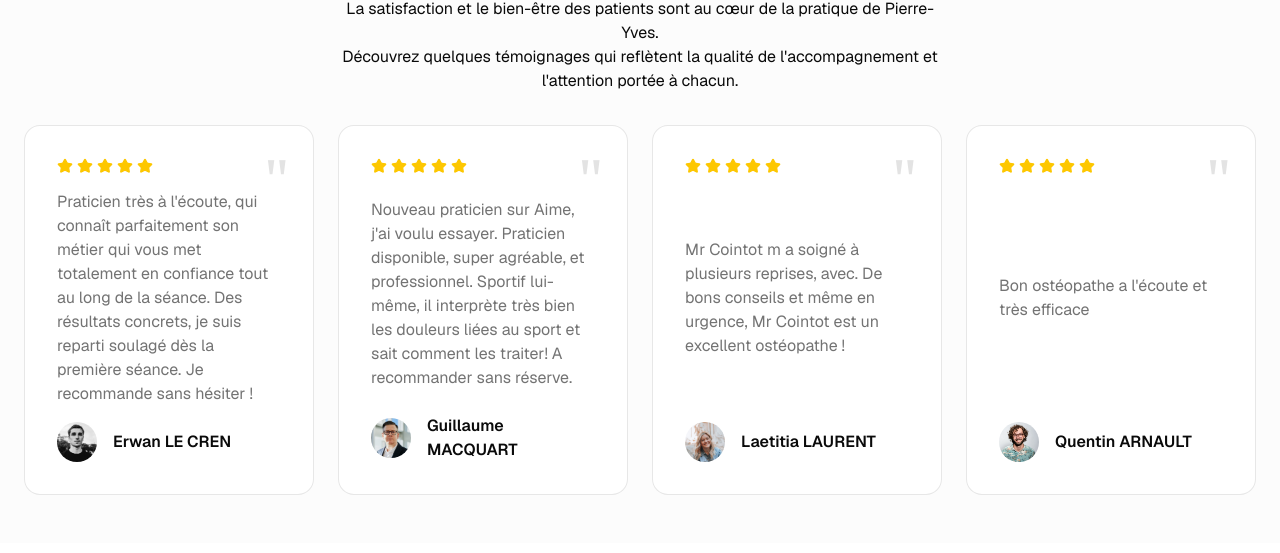
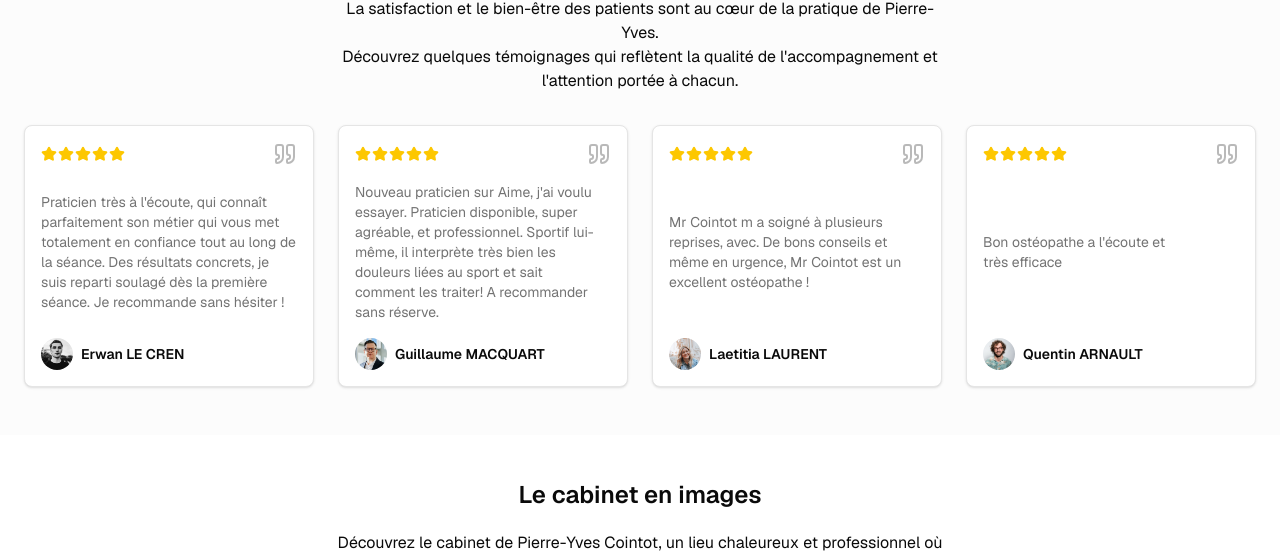
Before and after one commit to ele-cren/py-cointot, a Next.js app: page / in a window 1280 px wide. Shown: the part 3179-3732 px from the top of the page. Built offline with nearby package versions, Linux system fonts and the light colour scheme.

Commit message:
Refactor Testimonials component by removing unused Testimonial card and updating imports
- Deleted the Testimonial card component to streamline the codebase.
- Updated Testimonials component to import Testimonial from the local file instead of the deleted path.

```diff
--- /dev/null
+++ b/app/(home)/Testimonial.tsx
@@ -0,0 +1,51 @@
+import { Avatar, AvatarFallback, AvatarImage } from '@/src/components/ui/avatar'
+import { cn } from '@/src/lib/utils'
+import { QuoteIcon, StarIcon } from 'lucide-react'
+
+function StarRating({ rating }: { rating: number }) {
+  return (
+    <div className="flex items-center gap-px">
+      {Array.from({ length: 5 }).map((_, index) => (
+        <StarIcon
+          key={index}
+          size={16}
+          className={cn({
+            'fill-yellow-400 text-yellow-400': index < rating,
+            'fill-muted text-muted': index >= rating,
+          })}
+        />
+      ))}
+    </div>
+  )
+}
+
+type TestimonialProps = {
+  name: string
+  rating: number
+  image: string
+  testimonial: string
+}
+
+export function Testimonial({
+  name,
+  rating,
+  image,
+  testimonial,
+}: TestimonialProps) {
+  return (
+    <div className="bg-card flex flex-col justify-between gap-4 rounded-md border p-4 shadow-sm transition-shadow hover:shadow-lg">
+      <div className="flex items-center justify-between">
+        <StarRating rating={rating} />
+        <QuoteIcon className="text-muted-foreground/50" />
+      </div>
+      <p className="text-muted-foreground text-sm text-pretty">{testimonial}</p>
+      <div className="flex items-center gap-2">
+        <Avatar className="size-8">
+          <AvatarImage src={image} alt={name} className="object-cover" />
+          <AvatarFallback>{name[0]}</AvatarFallback>
+        </Avatar>
+        <p className="text-foreground text-sm font-semibold">{name}</p>
+      </div>
+    </div>
+  )
+}
--- a/app/(home)/Testimonials.tsx
+++ b/app/(home)/Testimonials.tsx
@@ -1,8 +1,8 @@
-import { Testimonial } from '@/src/components/ui/testimonial-card'
 import testimonial1 from '@/public/images/testimonial1.jpg'
 import testimonial2 from '@/public/images/testimonial2.jpg'
 import testimonial3 from '@/public/images/testimonial3.jpg'
 import testimonial4 from '@/public/images/testimonial4.jpg'
+import { Testimonial } from './Testimonial'
 
 const testimonials = [
   {
--- a/src/components/ui/testimonial-card.tsx
+++ /dev/null
@@ -1,96 +0,0 @@
-'use client'
-
-import { Avatar, AvatarFallback, AvatarImage } from '@/src/components/ui/avatar'
-import { cn } from '@/src/lib/utils'
-import { Star } from 'lucide-react'
-import * as React from 'react'
-
-export interface TestimonialProps extends React.HTMLAttributes<HTMLDivElement> {
-  name: string
-  role?: string
-  company?: string
-  testimonial: string
-  rating?: number
-  image?: string
-}
-
-const Testimonial = React.forwardRef<HTMLDivElement, TestimonialProps>(
-  (
-    {
-      name,
-      role,
-      company,
-      testimonial,
-      rating = 5,
-      image,
-      className,
-      ...props
-    },
-    ref
-  ) => {
-    return (
-      <div
-        ref={ref}
-        className={cn(
-          'border-primary/10 bg-background dark:hover:shadow-primary/5 relative overflow-hidden rounded-2xl border p-6 transition-all hover:shadow-lg md:p-8',
-          className
-        )}
-        {...props}
-      >
-        <div className="text-muted-foreground/20 absolute top-6 right-6 font-serif text-6xl">
-          {'"'}
-        </div>
-
-        <div className="flex h-full flex-col justify-between gap-4">
-          {rating > 0 && (
-            <div className="flex gap-1">
-              {Array.from({ length: 5 }).map((_, index) => (
-                <Star
-                  key={index}
-                  size={16}
-                  className={cn(
-                    index < rating
-                      ? 'fill-yellow-400 text-yellow-400'
-                      : 'fill-muted text-muted'
-                  )}
-                />
-              ))}
-            </div>
-          )}
-
-          <p className="text-muted-foreground text-base text-pretty">
-            {testimonial}
-          </p>
-
-          <div className="flex items-center justify-start gap-4">
-            <div className="flex items-center gap-4">
-              {image && (
-                <Avatar>
-                  <AvatarImage
-                    src={image}
-                    alt={name}
-                    height={48}
-                    width={48}
-                    className="object-cover"
-                  />
-                  <AvatarFallback>{name[0]}</AvatarFallback>
-                </Avatar>
-              )}
-
-              <div className="flex flex-col">
-                <h3 className="text-foreground font-semibold">{name}</h3>
-                <p className="text-muted-foreground text-sm">
-                  {role}
-                  {company && ` @ ${company}`}
-                </p>
-              </div>
-            </div>
-          </div>
-        </div>
-      </div>
-    )
-  }
-)
-Testimonial.displayName = 'Testimonial'
-
-export { Testimonial }
```
